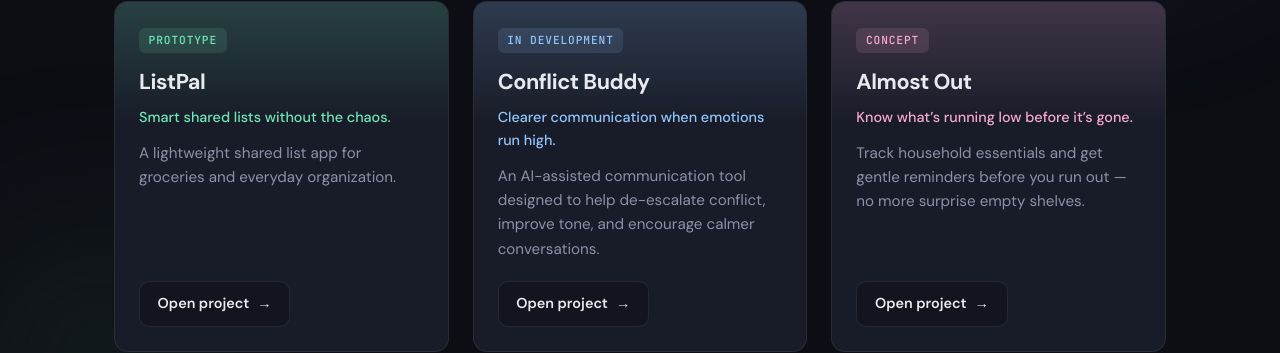
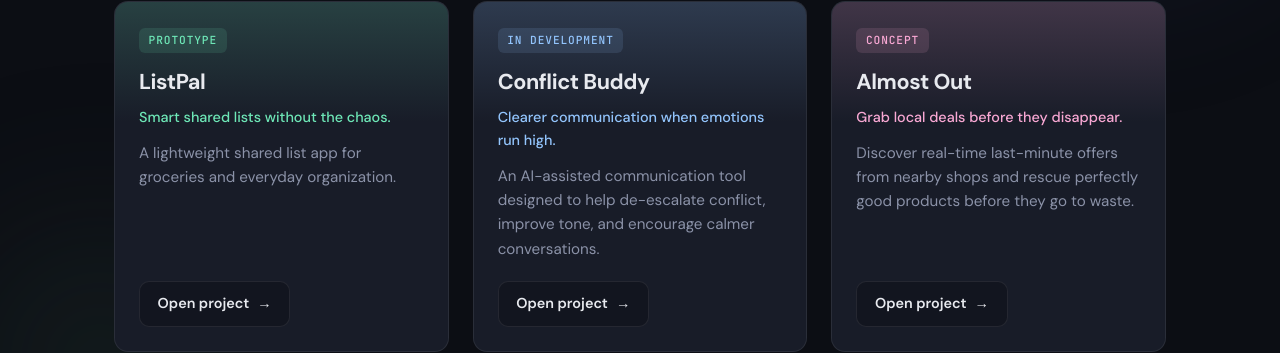
Before and after one commit to bartcarels-dev/brave-creations-labs, a React (Vite) app: page / in a window 1280 px wide. Shown: the part 338-691 px from the top of the page. Built offline with nearby package versions, Linux system fonts and the light colour scheme.

Commit message:
update almost out description

```diff
--- a/src/data/projects.js
+++ b/src/data/projects.js
@@ -22,9 +22,9 @@ export const projects = [
   {
     id: 'almost-out',
     name: 'Almost Out',
-    tagline: 'Know what’s running low before it’s gone.',
+    tagline: 'Grab local deals before they disappear.',
     description:
-      'Track household essentials and get gentle reminders before you run out — no more surprise empty shelves.',
+      'Discover real-time last-minute offers from nearby shops and rescue perfectly good products before they go to waste.',
     status: 'Concept',
     accent: '#f9a8d4',
     url: 'https://almost-out.lovable.app/',
```
